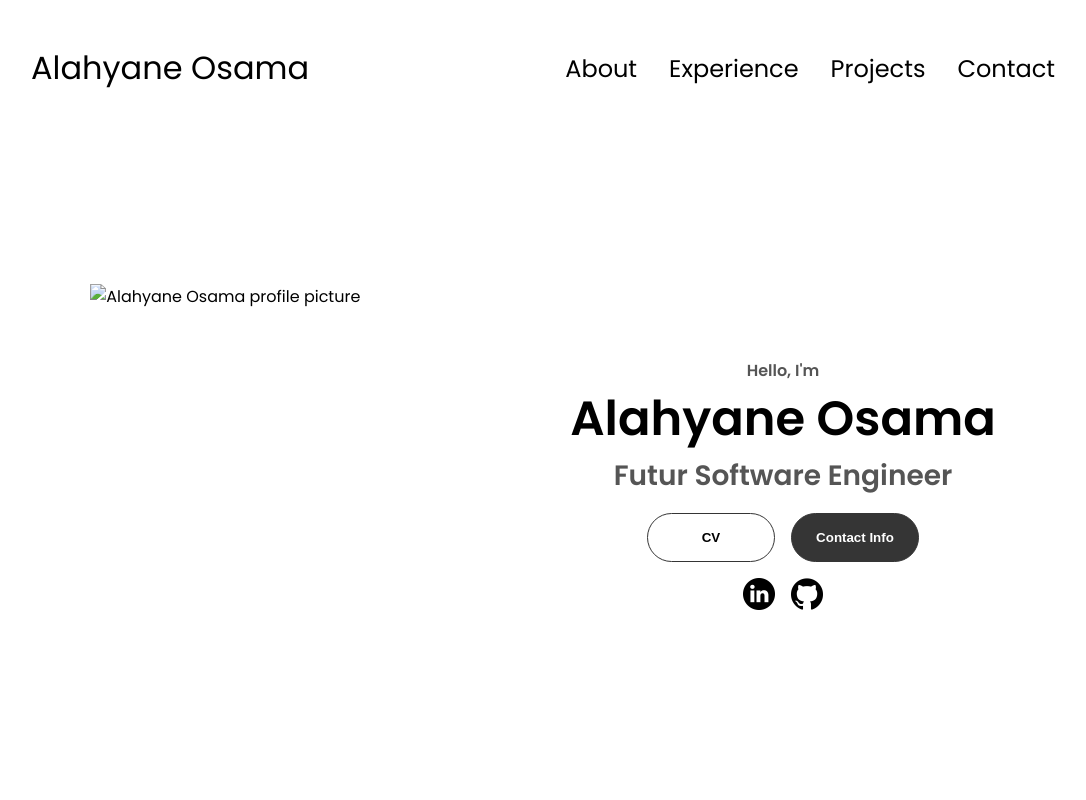
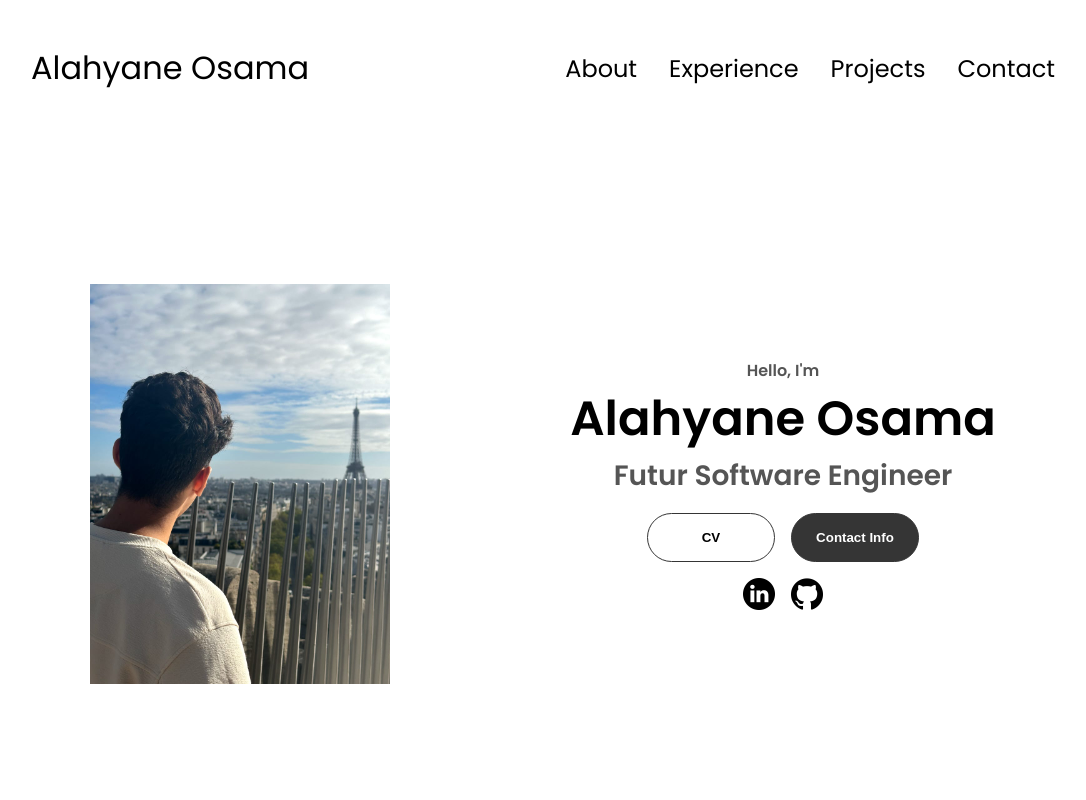
Before and after one commit to alaosama/Portfolio, a plain HTML site: page index.html in a window 1280 px wide. Shown: the top 800 px of the page, without its empty margins (97-1183 px from the left). Drawn offline with Linux system fonts and the light colour scheme.

Commit message:
Update index.html

```diff
--- a/index.html
+++ b/index.html
@@ -39,7 +39,7 @@
     </nav>
     <section id="profile">
       <div class="section__pic-container">
-        <img src="img/profile-1.jpeg" alt="Alahyane Osama profile picture" />
+        <img src="img/profile-1.jpg" alt="Alahyane Osama profile picture" />
       </div>
       <div class="section__text">
         <p class="section__text__p1">Hello, I'm</p>
```
